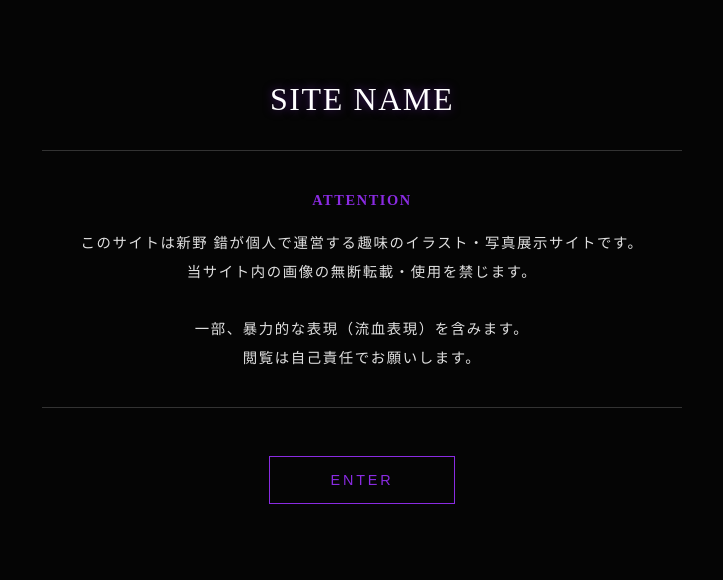
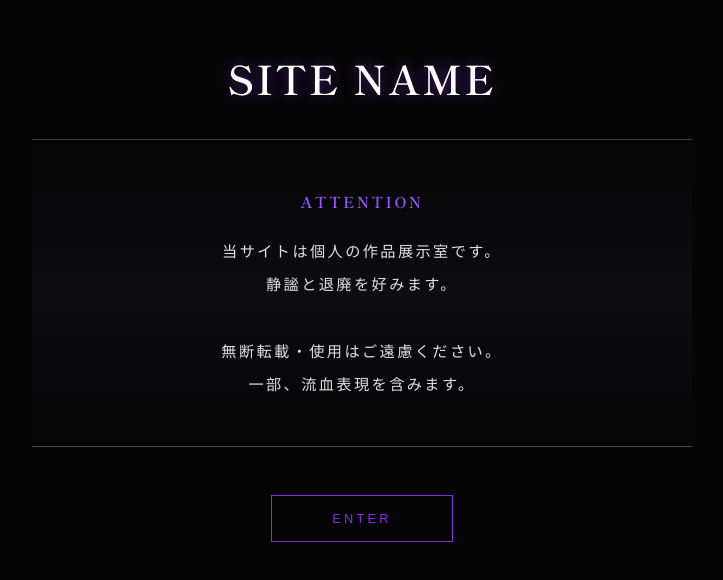
Before and after one commit to ns1913/ns1913.github.io, a plain HTML site: page prebureau.html in a window 1280 px wide. Shown: the part 118-698 px from the top of the page, without its empty margins (278-1001 px from the left). Drawn offline with Linux system fonts and the light colour scheme; a web font is replaced by a local one.

Commit message:
Update prebureau.html

```diff
--- a/prebureau.html
+++ b/prebureau.html
@@ -4,66 +4,71 @@
     <meta charset="UTF-8">
     <meta name="viewport" content="width=device-width, initial-scale=1.0">
     <title>ENTRANCE</title>
+
+    <link rel="preconnect" href="https://fonts.googleapis.com">
+    <link rel="preconnect" href="https://fonts.gstatic.com" crossorigin>
+    <link href="https://fonts.googleapis.com/css2?family=Manufacturing+Consent:wght@400;700&family=Shippori+Mincho:wght@400;600&display=swap" rel="stylesheet">
+
     <style>
-        /* 全体の設定 */
         body {
-            background-color: #050505; /* ほぼ漆黒のダークグレー */
-            color: #e0e0e0; /* 目に優しいオフホワイト */
-            font-family: "Yu Mincho", "YuMincho", "Hiragino Mincho ProN", serif; /* 雰囲気のある明朝体 */
+            background-color: #050505;
+            color: #e0e0e0;
+
+            /* ▼▼▼ フォント指定を「Shippori Mincho」に変更 ▼▼▼ */
+            font-family: "Manufacturing Consent", "Shippori Mincho", serif;
+
             display: flex;
             flex-direction: column;
             align-items: center;
             justify-content: center;
-            height: 100vh; /* 画面の高さいっぱいに広げる */
+            height: 100vh;
             margin: 0;
             text-align: center;
-            letter-spacing: 0.1em; /* 文字間隔を少し空ける */
+            letter-spacing: 0.15em; /* 文字間隔を少し広めにするとエモい */
         }
 
-        /* サイトタイトルの設定 */
         h1 {
-            font-weight: normal;
-            font-size: 2rem;
+            font-weight: 600; /* 太さを指定 */
+            font-size: 2.5rem; /* 少し大きく */
             margin-bottom: 2rem;
             color: #ffffff;
-            text-shadow: 0 0 10px rgba(138, 43, 226, 0.5); /* 青紫の淡い光 */
+            text-shadow: 0 0 15px rgba(138, 43, 226, 0.6);
         }
 
-        /* 注意書きエリアのデザイン */
         .warning-box {
-            font-size: 0.9rem;
-            line-height: 2.0; /* 行間を広めに */
+            font-size: 0.95rem; /* 少し文字サイズ調整 */
+            line-height: 2.2; /* 行間をたっぷりとる */
             margin-bottom: 3rem;
-            border-top: 1px solid #333;
-            border-bottom: 1px solid #333;
-            padding: 20px;
+            border-top: 1px solid #444; /* 線の色を少し明るく */
+            border-bottom: 1px solid #444;
+            padding: 30px;
             width: 80%;
             max-width: 600px;
+            /* 背景をうっすら透けさせる演出を追加 */
+            background: linear-gradient(to bottom, rgba(0,0,0,0), rgba(20,20,30,0.5), rgba(0,0,0,0));
         }
 
         .accent {
-            color: #8a2be2; /* 青紫のアクセントカラー */
-            font-weight: bold;
+            color: #9d56ff; /* 青紫を少し明るく調整 */
+            font-weight: 600;
         }
 
-        /* ENTERボタンのデザイン */
         .enter-btn {
             display: inline-block;
             padding: 15px 60px;
-            border: 1px solid #8a2be2; /* 青紫の枠線 */
-            color: #8a2be2; /* 青紫の文字 */
-            text-decoration: none; /* 下線を消す */
-            transition: all 0.3s ease; /* アニメーションの速度 */
-            font-family: sans-serif; /* ボタンだけゴシック体にして読みやすく */
-            letter-spacing: 0.2em;
-            font-size: 0.9rem;
+            border: 1px solid #8a2be2;
+            color: #8a2be2;
+            text-decoration: none;
+            transition: all 0.5s ease; /* ふわっと変わるように時間を伸ばす */
+            font-family: sans-serif; /* ボタンだけは読みやすいゴシック体のまま */
+            letter-spacing: 0.25em;
+            font-size: 0.8rem;
         }
 
-        /* マウスを乗せた時の変化 */
         .enter-btn:hover {
-            background-color: #8a2be2; /* 背景を青紫に */
-            color: #000; /* 文字を黒に */
-            box-shadow: 0 0 20px #8a2be2; /* 青紫に発光させる */
+            background-color: #8a2be2;
+            color: #000;
+            box-shadow: 0 0 30px #8a2be2;
         }
     </style>
 </head>
@@ -74,11 +79,11 @@
     <div class="warning-box">
         <p><span class="accent">ATTENTION</span></p>
         <p>
-            このサイトは新野 錯が個人で運営する趣味のイラスト・写真展示サイトです。<br>
-            当サイト内の画像の無断転載・使用を禁じます。<br>
+            当サイトは個人の作品展示室です。<br>
+            静謐と退廃を好みます。<br>
             <br>
-            一部、暴力的な表現（流血表現）を含みます。<br>
-            閲覧は自己責任でお願いします。
+            無断転載・使用はご遠慮ください。<br>
+            一部、流血表現を含みます。
         </p>
     </div>
 
```
